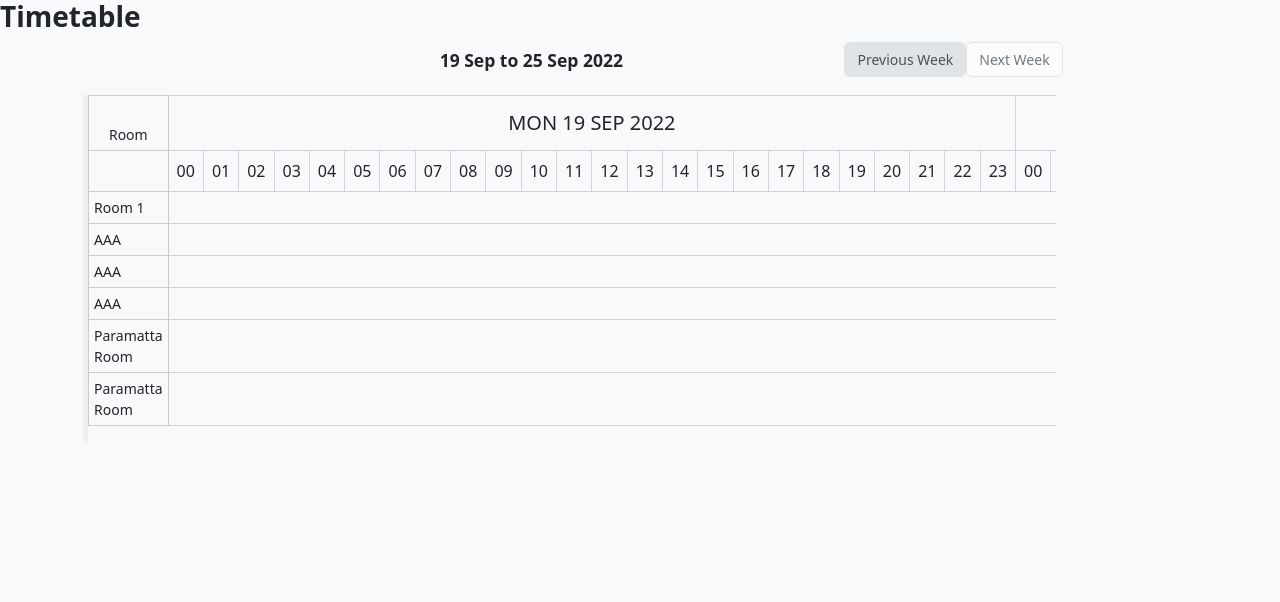
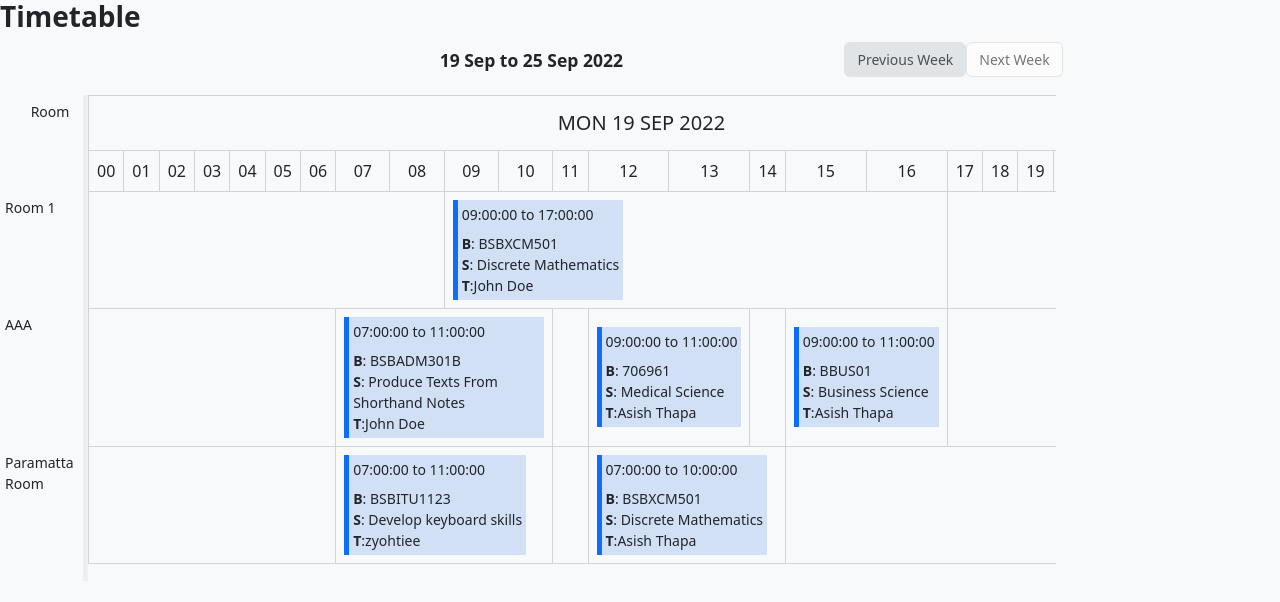
Before and after one commit to thepuskar/react-bootstrap-timetable, a React (Vite) app: page / in a window 1280 px wide. Shown: the top 602 px of the page. Built offline with nearby package versions, Linux system fonts and the light colour scheme.

Commit message:
data visulization in table as per formatted data

```diff
--- a/src/App.css
+++ b/src/App.css
@@ -42,13 +42,13 @@ div.timetableouter {
 
 .timetable tr td:first-child,
 .timetable tr th:first-child {
-  /* position: absolute; */
+  position: absolute;
   width: 100px;
   left: 0;
   top: auto;
   white-space: inherit;
   padding: 5px;
-  border: 1px solid #ccc;
+  border: 0;
 }
 
 .eventholder {
--- a/src/components/timetable/Timetable.tsx
+++ b/src/components/timetable/Timetable.tsx
@@ -1,28 +1,61 @@
+import { useId } from "react";
 import { TableHead } from "./TableHead";
 import TABLE_DATA from "../../data/response.json";
+import { formatData } from "../../utils";
+import { useUuid } from "../../hooks";
 
 type Props = {};
 
 export const Timetable = (props: Props) => {
+  const eventData = TABLE_DATA?.[0]?.data?.events;
   return (
     <div className="overflow-auto timetableouter">
       <table className="table align-middle table-bordered timetable">
         <TableHead />
-        <TableBody />
+        <TableBody eventData={eventData} />
       </table>
     </div>
   );
 };
 
-export const TableBody = () => {
-  console.log("data", TABLE_DATA[0]);
+//@ts-ignore
+export const TableBody = ({ eventData }) => {
+  const formattedData = formatData(eventData);
+  const uid = useUuid();
   return (
     <tbody>
-      {TABLE_DATA?.[0]?.data?.events?.map((event: any) => (
-        <tr>
-          <td>{event?.roomName}</td>
+      {formattedData?.map((event: any, i: number) => (
+        <tr key={uid + i}>
+          <td>{event?.className}</td>
+          {event?.data?.map((eventInfo: any, i: number) => (
+            <td key={uid + i} colSpan={eventInfo?.colSpan}>
+              {eventInfo?.hasEvent ? <EventCard eventInfo={eventInfo} /> : null}
+            </td>
+          ))}
         </tr>
       ))}
     </tbody>
   );
 };
+
+//@ts-ignore
+const EventCard = ({ eventInfo }) => {
+  return (
+    <div className="eventholder">
+      <div className="card blue">
+        <div className="card-header p-1">
+          {eventInfo?.startTime} to {eventInfo?.finishTime}
+        </div>
+        <div className="card-body p-1">
+          <div className="card-text">
+            <strong>B</strong>: {eventInfo?.subjectCode}
+            <br />
+            <strong>S</strong>: {eventInfo?.subjectName}
+            <br />
+            <strong>T</strong>:{eventInfo?.teacherName}
+          </div>
+        </div>
+      </div>
+    </div>
+  );
+};
```
